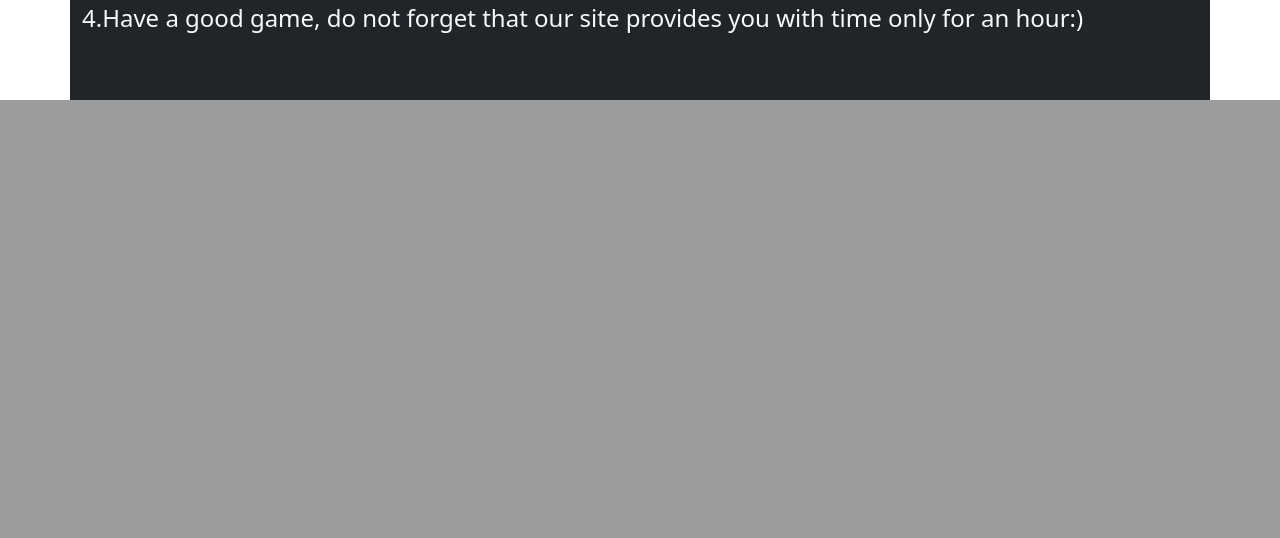
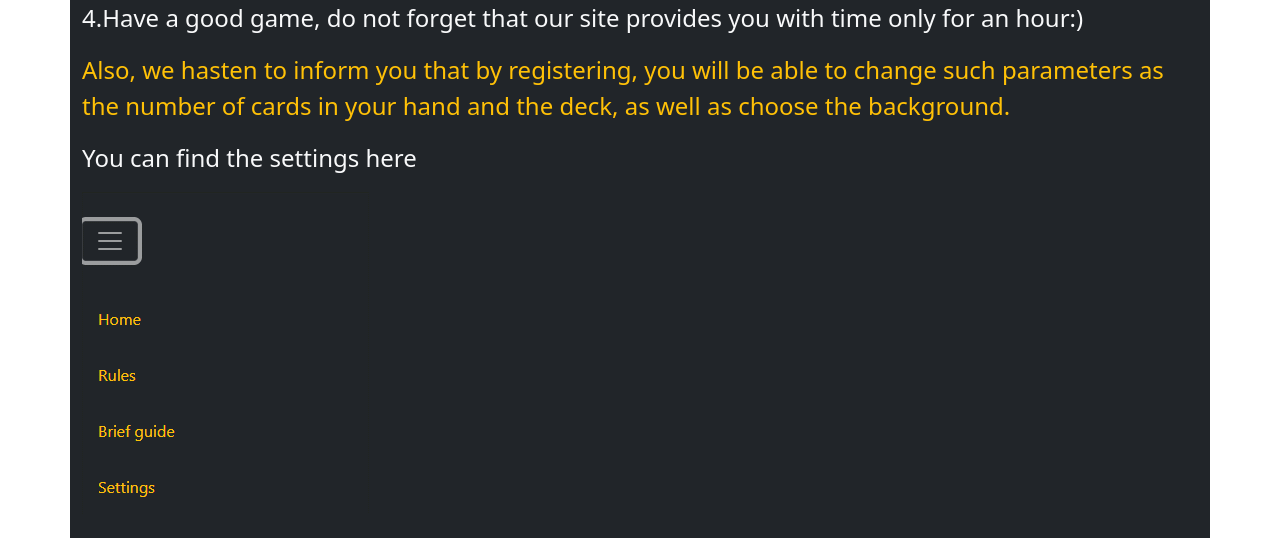
Before and after one commit to shokkialexa/WEBapp, a Flask app: template templates/about.html in a window 1280 px wide. Shown: the part 4863-5401 px from the top of the page. Before the commit the page ends 4963 px from the top, so only its background shows below. Run offline with Flask 2, Linux system fonts and the light colour scheme; the template is opened without the code that fills it, so the values that code supplies are empty.

Commit message:
fix some problems

```diff
--- a/classes/const/urls.py
+++ b/classes/const/urls.py
@@ -11,5 +11,5 @@ URLS = ['img/1.png', 'img/2.png', 'img/3.png', 'img/4.png', 'img/5.png',
         'img/51.png', 'img/52.png', 'img/53.png', 'img/54.png', 'img/55.png',
         'img/56.png', 'img/57.png', 'img/58.png', 'img/59.png', 'img/60.png',
         'img/61.png', 'img/62.png', 'img/63.png', 'img/64.png', 'img/65.png',
-        'img/66.png', 'img/67.png', 'img/68.png', 'img/69.png', 'img/70.png'
+        'img/66.png', 'img/67.png', 'img/68.png', 'img/69.png', 'img/70.png',
         'img/71.png', 'img/72.png']
--- a/templates/about.html
+++ b/templates/about.html
@@ -43,4 +43,11 @@
     <p class="fs-4 text-light">
         4.Have a good game, do not forget that our site provides you with time only for an hour:)
     </p>
+    <p class="fs-4 text-warning">
+        Also, we hasten to inform you that by registering, you will be able to change such parameters as the number of cards in your hand and the deck, as well as choose the background.
+    </p>
+    <p class="fs-4 text-light">
+        You can find the settings here
+    </p>
+    <img src="{{url_for('static', filename='img/settings.png')}}">
 {% endblock %}
--- a/templates/field.html
+++ b/templates/field.html
@@ -10,7 +10,7 @@
                     <div class="progress" style="height: 20px;">
                         <div class="progress-bar progress-bar-striped bg-warning"
                              role="progressbar" aria-valuenow="{{progress[key]}}" aria-valuemin="0" aria-valuemax="30"
-                             style="width: {{progress[key]}}%"> {{progress[key]}}
+                             style="width: {{progress[key]}}%">
                         </div>
                     </div>
                 {% endfor %}
```
Also changed, not shown: classes/game_class.py (+5 -2 lines), static/img/settings.png (added).
